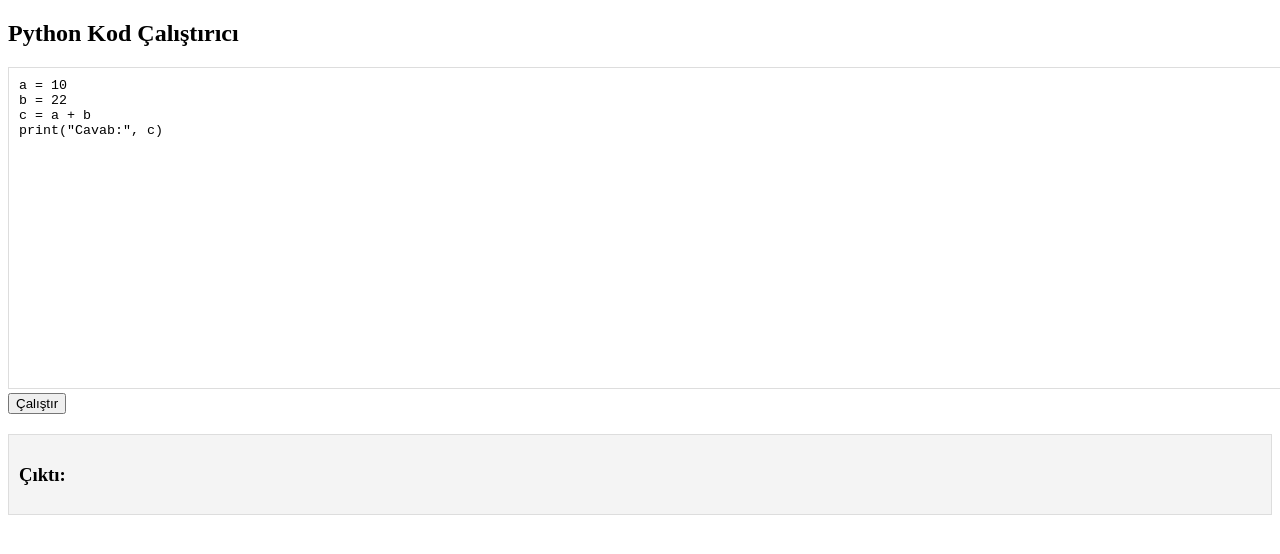
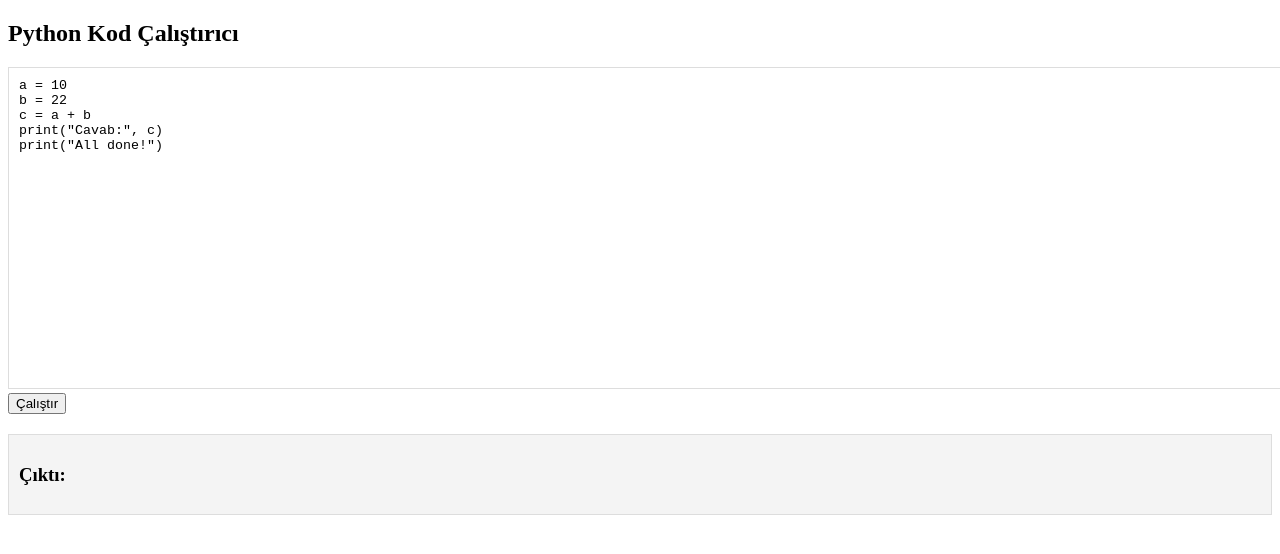
Before and after one commit to fred0128/zxrwrz, a plain HTML site: page index.html in a window 1280 px wide. Drawn offline with Linux system fonts and the light colour scheme.

```diff
--- a/index.html
+++ b/index.html
@@ -30,6 +30,7 @@
 b = 22
 c = a + b
 print("Cavab:", c)
+print("All done!")
     </textarea>
     <br>
     <button onclick="runCode()">Çalıştır</button>
```
